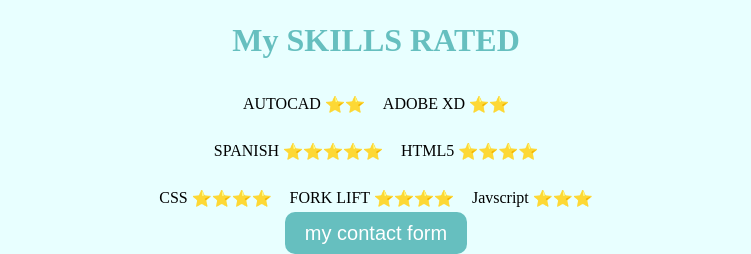
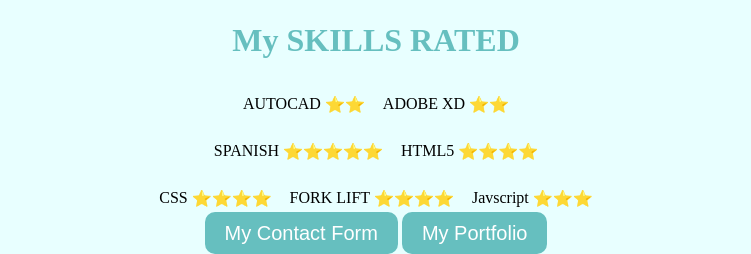
Before and after one commit to gregorioelorza48/.pb.io, a plain HTML site: page index.html in a window 1280 px wide. Shown: the part 1193-1447 px from the top of the page, without its empty margins (264-1015 px from the left). Drawn offline with Linux system fonts and the light colour scheme.

Commit message:
Update index.html

```diff
--- a/index.html
+++ b/index.html
@@ -185,7 +185,8 @@
 </tr>
 </table>
 
-<a class="btn" href="contact.html">my contact form</a>
+<a class="btn" href="contact.html">My Contact Form</a>
+      <a class="btn" href="portfolio.html">My Portfolio</a>
 
 
 
```
